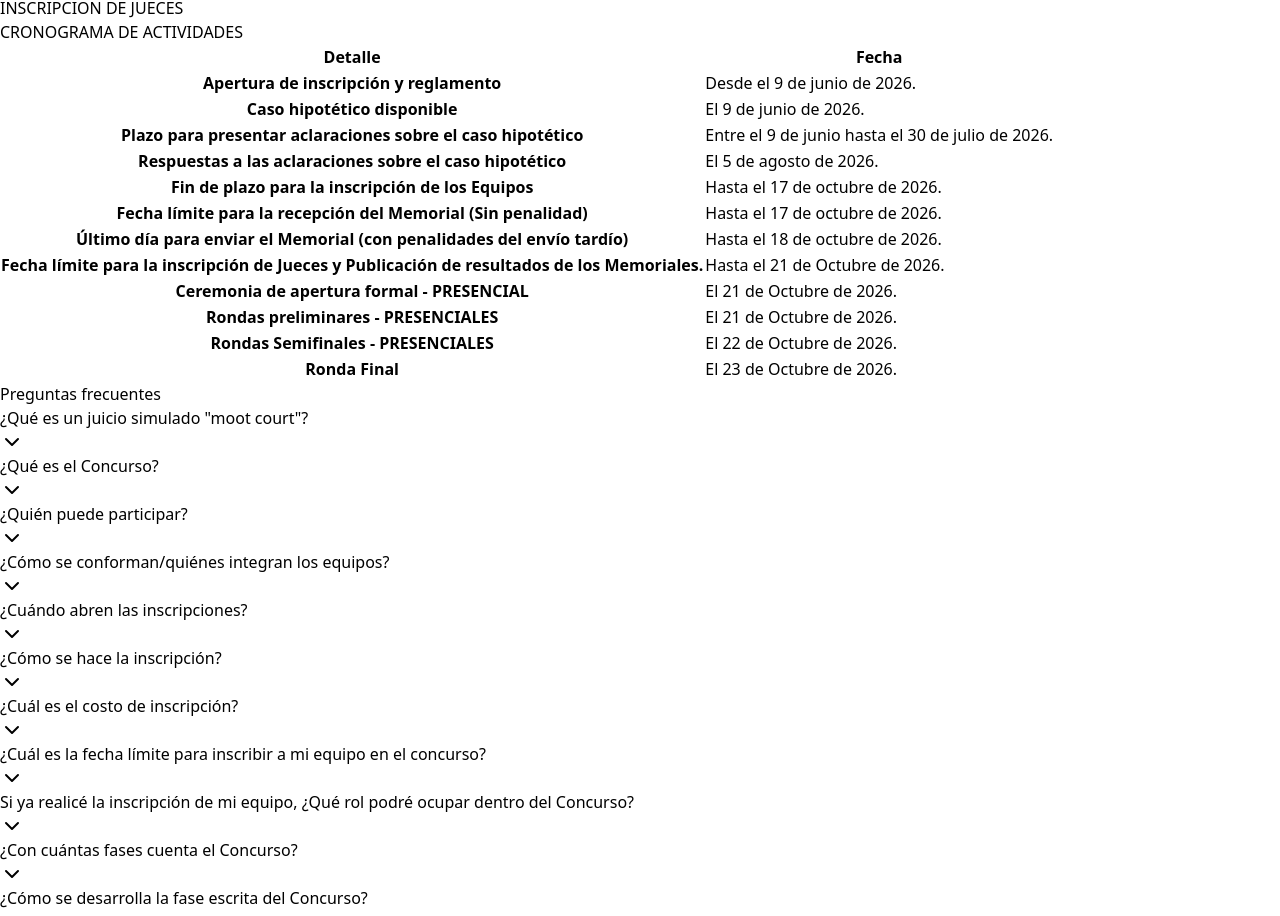
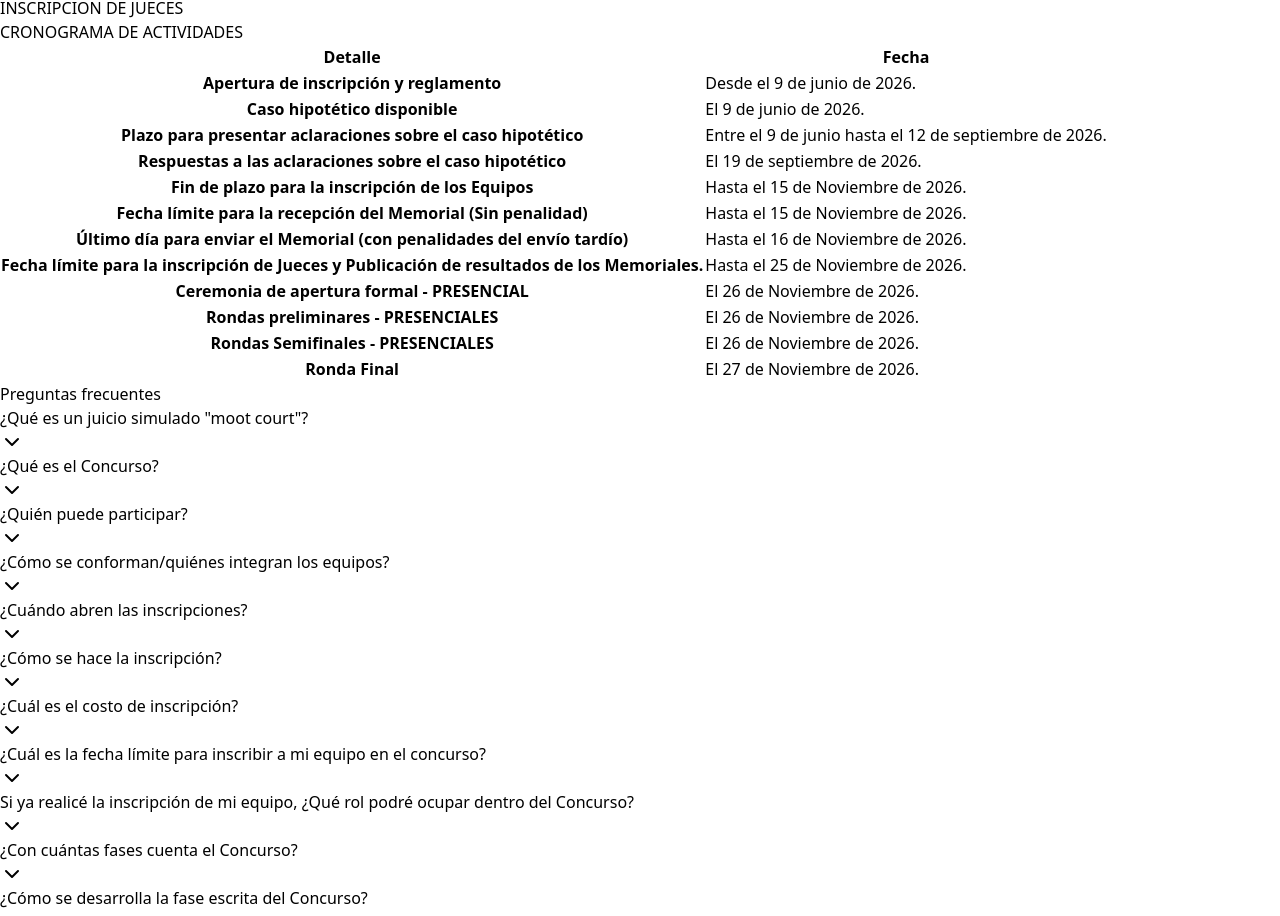
Before and after one commit to Odga95/concurso-internacional-ddhh, a React (Vite) app: page / in a window 1280 px wide. Shown: the part 1658-2574 px from the top of the page. Built offline with nearby package versions, Linux system fonts and the light colour scheme.

Commit message:
change some files and calendar

```diff
--- a/src/components/homePage/frequentlyQuestions.jsx
+++ b/src/components/homePage/frequentlyQuestions.jsx
@@ -58,7 +58,7 @@ const FrequentlyQuestions = () => {
                                     Plazo para presentar aclaraciones sobre el caso hipotético
                                 </th>
                                 <td className="px-6 py-4 text-cyan-600">
-                                    Entre el 9 de junio hasta el 30 de julio de 2026.
+                                    Entre el 9 de junio hasta el 12 de septiembre de 2026.
                                 </td>
                             </tr>
                             <tr className="border-b border-gray-200 dark:border-gray-700">
@@ -66,7 +66,7 @@ const FrequentlyQuestions = () => {
                                     Respuestas a las aclaraciones sobre el caso hipotético
                                 </th>
                                 <td className="px-6 py-4 text-cyan-600">
-                                    El 5 de agosto de 2026.
+                                    El 19 de septiembre de 2026.
                                 </td>
                             </tr>
                             <tr>
@@ -74,7 +74,7 @@ const FrequentlyQuestions = () => {
                                     Fin de plazo para la inscripción de los Equipos
                                 </th>
                                 <td className="px-6 py-4 text-cyan-600">
-                                    Hasta el 17 de octubre de 2026.
+                                    Hasta el 15 de Noviembre de 2026.
                                 </td>
                             </tr>
                             <tr>
@@ -82,7 +82,7 @@ const FrequentlyQuestions = () => {
                                     Fecha límite para la recepción del Memorial (Sin penalidad)
                                 </th>
                                 <td className="px-6 py-4 text-cyan-600">
-                                    Hasta el 17 de octubre de 2026.
+                                    Hasta el 15 de Noviembre de 2026.
                                 </td>
                             </tr>
                             <tr>
@@ -90,7 +90,7 @@ const FrequentlyQuestions = () => {
                                     Último día para enviar el Memorial (con penalidades del envío tardío)
                                 </th>
                                 <td className="px-6 py-4 text-cyan-600">
-                                    Hasta el 18 de octubre de 2026.
+                                    Hasta el 16 de Noviembre de 2026.
                                 </td>
                             </tr>
                             <tr>
@@ -98,7 +98,7 @@ const FrequentlyQuestions = () => {
                                     Fecha límite para la inscripción de Jueces y Publicación de resultados de los Memoriales.
                                 </th>
                                 <td className="px-6 py-4 text-cyan-600">
-                                    Hasta el 21 de Octubre de 2026.
+                                    Hasta el 25 de Noviembre de 2026.
                                 </td>
                             </tr>
                             <tr>
@@ -106,7 +106,7 @@ const FrequentlyQuestions = () => {
                                     Ceremonia de apertura formal - PRESENCIAL
                                 </th>
                                 <td className="px-6 py-4 text-cyan-600">
-                                    El 21 de Octubre de 2026.
+                                    El 26 de Noviembre de 2026.
                                 </td>
                             </tr>
                             <tr>
@@ -114,7 +114,7 @@ const FrequentlyQuestions = () => {
                                     Rondas preliminares - PRESENCIALES
                                 </th>
                                 <td className="px-6 py-4 text-cyan-600">
-                                    El 21 de Octubre de 2026.
+                                    El 26 de Noviembre de 2026.
                                 </td>
                             </tr>
                             <tr>
@@ -122,7 +122,7 @@ const FrequentlyQuestions = () => {
                                     Rondas Semifinales - PRESENCIALES
                                 </th>
                                 <td className="px-6 py-4 text-cyan-600">
-                                    El 22 de Octubre de 2026.
+                                    El 26 de Noviembre de 2026.
                                 </td>
                             </tr>
                             <tr>
@@ -130,7 +130,7 @@ const FrequentlyQuestions = () => {
                                     Ronda Final
                                 </th>
                                 <td className="px-6 py-4 text-cyan-600">
-                                    El 23 de Octubre de 2026.
+                                    El 27 de Noviembre de 2026.
                                 </td>
                             </tr>
 
```
Also changed, not shown: src/assets/img/BannerHeader.jpg, 1 other file (tests, documents, lock files or other folders).
